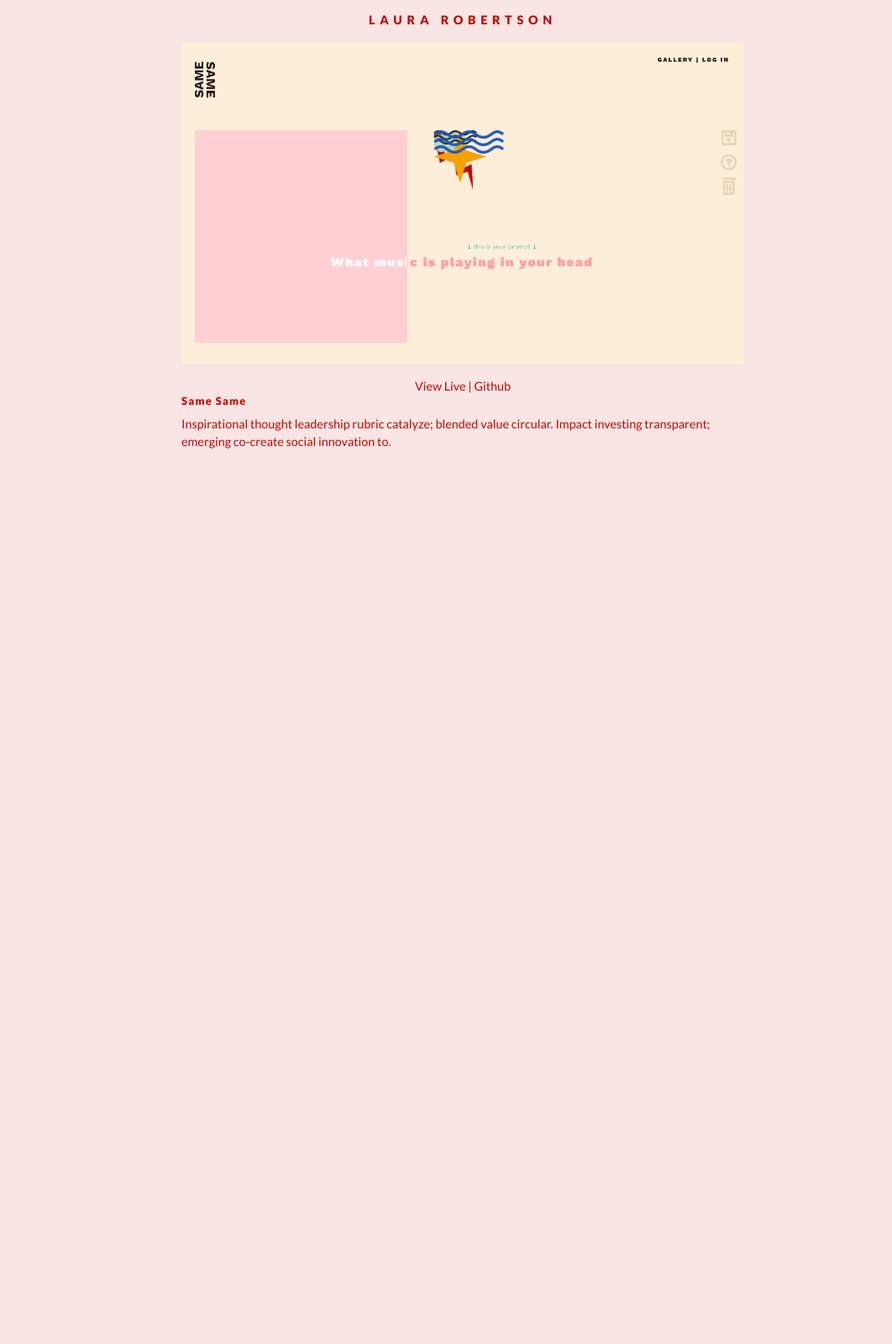
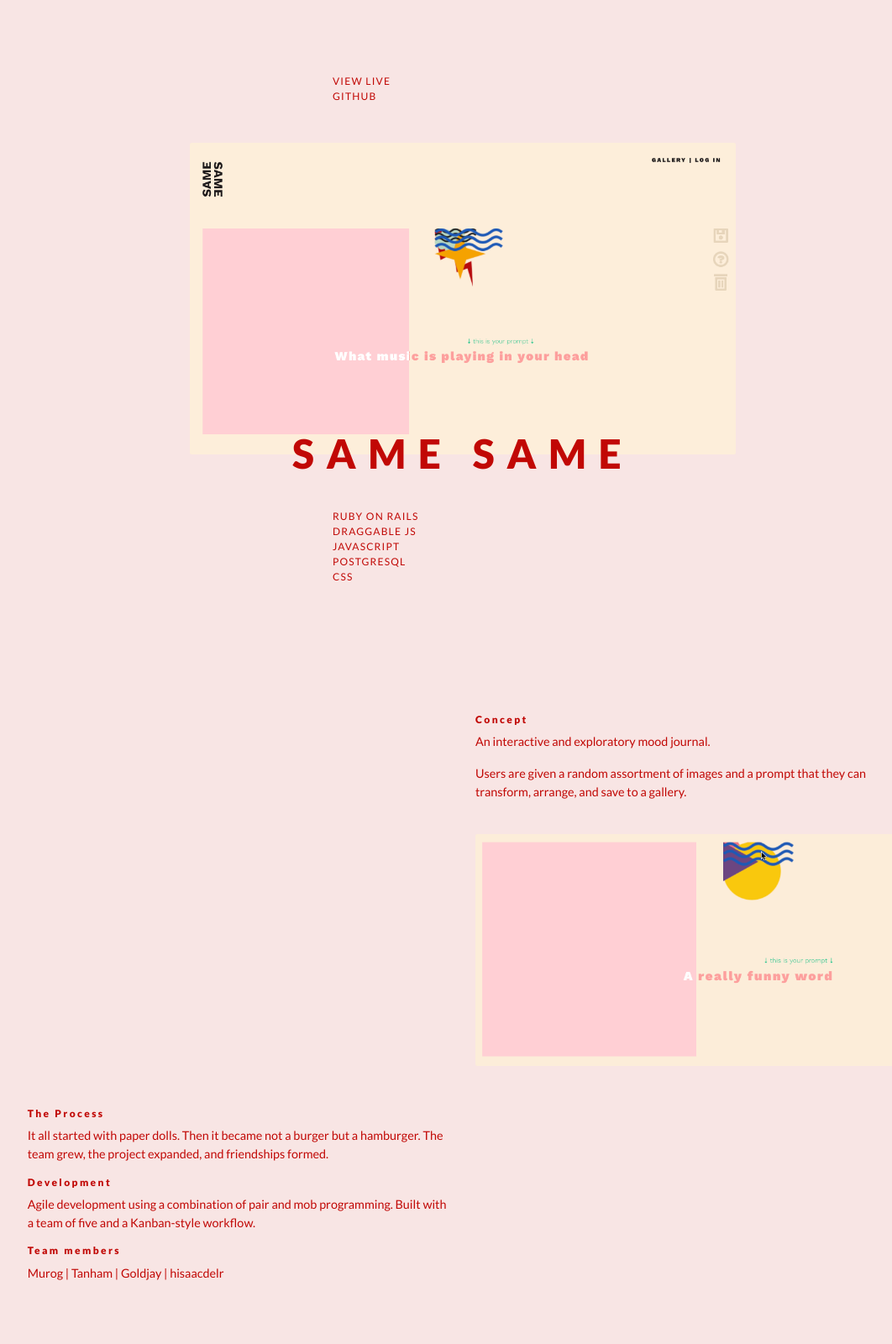
Before and after one commit to LauraAddams/laurarobertson.github.io, a plain HTML site: page samesame.html in a window 1280 px wide. Shown: the top 1600 px of the page at 84% size, without its empty margins (89-1151 px from the left). Before the commit the page ends 800 px from the top, so only its background shows below. Drawn offline with nearby package versions, Linux system fonts and the light colour scheme.

Commit message:
Same same project

```diff
--- a/samesame.html
+++ b/samesame.html
@@ -11,37 +11,82 @@
 </head>
 
 <body>
-  <header class="center fixed-header">
+  <!-- <header class="fixed-header">
     <a href="https://laurarobertson.github.io/">
-      <h1>Laura Robertson</h1>
+      <h1><</h1>
     </a>
-  </header>
+  </header> -->
+
+  <section class="full-section">
+    <article>
+      <ul>
+        <li><a href="http://same-same.herokuapp.com/">View Live</a></li>
+        <li><a href="https://github.com/LauraRobertson/first-of-all-its-a-burger-not-a-hamburger">Github</a></li>
+      </ul>
+
+      <block>
+        <a href="http://same-same.herokuapp.com/"><img src="./assets/images/same-same.png"></a>
+      </block>
+
+      <h2>SAME SAME</h2>
+
+      <ul>
+        <li>Ruby on Rails</li>
+        <li>Draggable JS</li>
+        <li>Javascript</li>
+        <li>PostgreSQL</li>
+        <li>CSS</li>
+      </ul>
+    </article>
+  </section>
 
   <section class="row">
+    <article class="col-sm-5 offset-sm-6">
+      <h4>Concept</h4>
+      <p>
+        An interactive and exploratory mood journal.
+      </p>
+      <p>
+        Users are given a random assortment of images and a prompt that they can transform, arrange, and save to a gallery.
+      </p>
+      &nbsp;
+      <block>
+        <a href="http://same-same.herokuapp.com/"><img src="./assets/images/samemotion.gif"></a>
+      </block>
+    </article>
+  </section>
+
+  <section class="row">
+    <article class="col-sm-5 offset-sm-1">
+      <h4>The Process</h4>
+      <p>
+        It all started with paper dolls. Then it became not a burger but a hamburger. The team grew, the project expanded, and friendships formed.
+      </p>
+      <h4>Development</h4>
+      <p>
+        Agile development using a combination of pair and mob programming. Built with a team of five and a Kanban-style workflow.
+      </p>
+      <h4>Team members</h4>
+      <p>
+        <a href="https://github.com/murog">Murog</a> | <a href="https://github.com/tanham">Tanham</a> | <a href="https://github.com/goldjay">Goldjay</a> | <a href="https://github.com/hisaacdelr">hisaacdelr</a>
+      </p>
+    </article>
+  </section>
+
+  <section class="full-section">
     <article>
-
-      <div class="col-sm">
-        <p>
-          <a href="http://same-same.herokuapp.com/"><img src="./assets/images/same-same.png"></a>
-        </p>
-      </div>
-
-      <div class="col-sm">
-        <p class="center">
-          <a href="http://same-same.herokuapp.com/">View Live</a> | <a href="https://github.com/LauraRobertson/first-of-all-its-a-burger-not-a-hamburger">Github</a>
-        </p>
-        <a href="http://same-same.herokuapp.com/"><h4>Same Same</h4></a>
-        <p>
-          Inspirational thought leadership rubric catalyze; blended value circular. Impact investing transparent; emerging co-create social innovation to.
-        </div>
-
-      </article>
-    </section>
+      <block>
+        <a href="http://same-same.herokuapp.com/"><img src="./assets/images/same-ex-1.png"></a>
+      </block>
+      <block>
+        <a href="http://same-same.herokuapp.com/"><img src="./assets/images/same-ex-2.png"></a>
+      </block>
+    </article>
+  </section>
 
     <script
     src="https://code.jquery.com/jquery-3.3.1.min.js"
     integrity="sha256-FgpCb/KJQlLNfOu91ta32o/NMZxltwRo8QtmkMRdAu8="
     crossorigin="anonymous"></script>
-    <script src="./styles/application.js" type="text/javascript"></script>
   </body>
   </html>
--- a/styles/application.css
+++ b/styles/application.css
@@ -18,12 +18,6 @@ a {
   text-decoration: none;
 }
 
-h4 {
-  font-size: 0.8em;
-  font-weight: 900;
-  letter-spacing: 0.1em;
-}
-
 .center {
   text-align: center;
   margin: 0 auto;
@@ -33,6 +27,12 @@ img {
   width: 100%;
   height: auto;
   min-width: 200px;
+}
+
+.navigation li, footer p, h4, .small-bold {
+  font-weight: 900;
+  letter-spacing: 0.2em;
+  font-size: 12px;
 }
 
 /* ~~~~~~~~ header ~~~~~~~~ */
@@ -54,12 +54,6 @@ header h1{
 
 .fixed-adjustment {
   padding-top: 36px;
-}
-
-.navigation li, footer p, #contact {
-  font-weight: 900;
-  letter-spacing: 0.2em;
-  font-size: 12px;
 }
 
 /* ~~~~~~~~ nav ~~~~~~~~ */
@@ -97,7 +91,7 @@ header h1{
 
 /* ~~~~~~~~ about ~~~~~~~~ */
 #about {
-  margin: 0 auto 100px;
+  margin: 20px auto 100px;
 }
 
 #about section:nth-child(1) {
@@ -110,16 +104,32 @@ header h1{
   margin: 5px auto;
 }
 
+#about section:nth-child(1) {
+  margin: 0 auto 20px;
+}
+
+.image-block {
+  max-width: 320px;
+}
+
+.highlighted {
+  border-bottom: 1px solid #C10805;
+  padding: 2px;
+}
+
 /* ~~~~~~~~ portfolio ~~~~~~~~ */
 
 /* ~~~~~~~~ skills ~~~~~~~~ */
+#skills {
+  padding-top: 20px;
+}
 
 #skills article:nth-child(1) {
-  margin-top: 80px;
+  margin-top: 100px;
 }
 
 #skills article:nth-child(2) {
-  margin-top: 40px;
+  margin-top: 50px;
 }
 
 .pie-graph {
@@ -153,5 +163,8 @@ header h1{
 }
 
 /* ~~~~~~~~ contact ~~~~~~~~ */
+#contact p {
+  font-size: 12px;
+}
 
 /* ~~~~~~~~ footer ~~~~~~~~ */
--- a/styles/application.js
+++ b/styles/application.js
@@ -1,5 +1,5 @@
 $(window).scroll(() => {
-  if ($(window).scrollTop() >= 475) {
+  if ($(window).scrollTop() >= 500) {
     $('header').addClass('fixed-header');
     $('#about p').addClass('fixed-adjustment');
   } else {
--- a/styles/projects.css
+++ b/styles/projects.css
@@ -1,4 +1,32 @@
-article {
-  width: 700px;
-  margin: 50px auto;
+ul {
+  margin-left: 20%;
+  padding-top: 30px;
+  padding-bottom: 30px;
 }
+
+li {
+  list-style: none;
+  letter-spacing: 0.1em;
+  font-size: 12px;
+  text-transform: uppercase;
+}
+
+h2 {
+  font-size: 3em;
+  font-weight: 900;
+  text-align: center;
+  margin-top: -30px;
+  letter-spacing: 0.3em;
+}
+
+.full-section {
+  max-width: 650px;
+}
+
+img {
+  border-radius: 2px;
+}
+
+.row {
+  margin: 50px 0;
+}
```
Also changed, not shown: index.html (+16 -45 lines), assets/images/Samemotion.gif (added), assets/images/same-ex-1.png (added), assets/images/same-ex-2.png (added).
